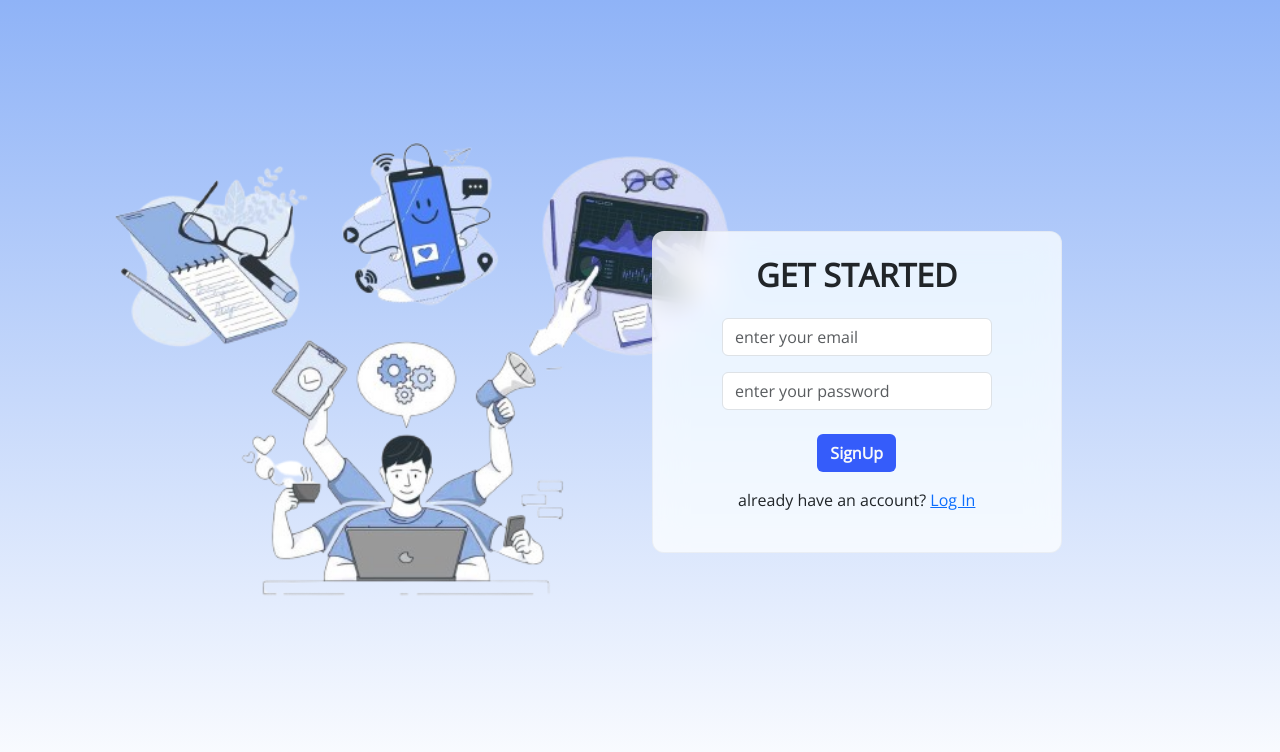
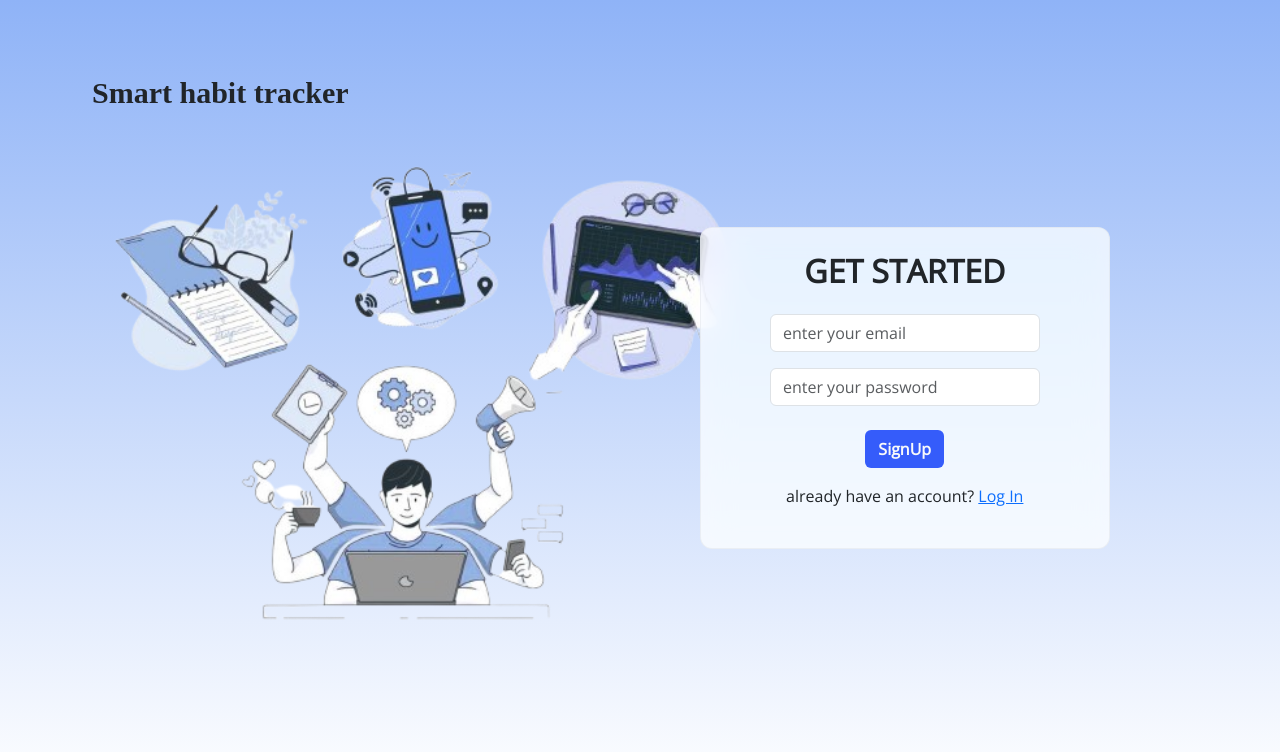
Before and after one commit to Sharuna-mk/Smart-Habit-Tracker, a React (Vite) app: page /register in a window 1280 px wide. Shown: the top 752 px of the page. Built offline with nearby package versions, Linux system fonts and the light colour scheme; no server answers.

Commit message:
smarthabit

```diff
--- a/src/Pages/Login.jsx
+++ b/src/Pages/Login.jsx
@@ -40,10 +40,14 @@ function Login() {
        <div className="container">
         <div className="row">
             <div className="col-6 mt-5">
-                  <img src={log} height={'650px'} alt="" />
+                <h1 className="fw-bolder "
+                style={{fontFamily:'Brush Script MT, Brush Script Std, cursive',fontSize:'30px',marginLeft:'10px'}}
+                >Smart habit tracker</h1>
+                  <img src={log} height={'650px'} alt="" className='mt-1' />
             </div>
-            <div className="col-6" style={{marginTop:'100px'}}>
-                 <div className="card w-75 d-flex align-items-center p-4">
+
+            <div className="col-6" style={{marginTop:'180px'}}>
+                 <div className="card w-75 d-flex align-items-center justify-content-center ms-5 p-4">
             <h2 className='text-center fw-bold'>Login</h2>
             {error && <Alert variant='danger'>{error}</Alert>}
             <form onSubmit={handleSubmit} className='w-75'>
--- a/src/Pages/Signup.jsx
+++ b/src/Pages/Signup.jsx
@@ -30,10 +30,13 @@ function Signup() {
        <div className="container">
         <div className="row">
             <div className="col-6 mt-5">
-                <img src={log} height={'650px'} alt="" />
+              <h1 className="fw-bolder "
+                style={{fontFamily:'Brush Script MT, Brush Script Std, cursive',fontSize:'30px',marginLeft:'10px'}}
+                >Smart habit tracker</h1>
+                <img src={log} height={'650px'} alt="" className='mt-1' />
             </div>
-            <div className="col-6"  style={{marginTop:'180px'}}>
-                 <div className="card w-75 d-flex align-items-center p-4">
+            <div className="col-6"  style={{marginTop:'200px'}}>
+                 <div className="card w-75 d-flex align-items-center p-4 ms-5">
             <h2 className='text-center fw-bold'>GET STARTED </h2>
             {error &&   <Alert variant='danger'>{error}</Alert> }
 
```
